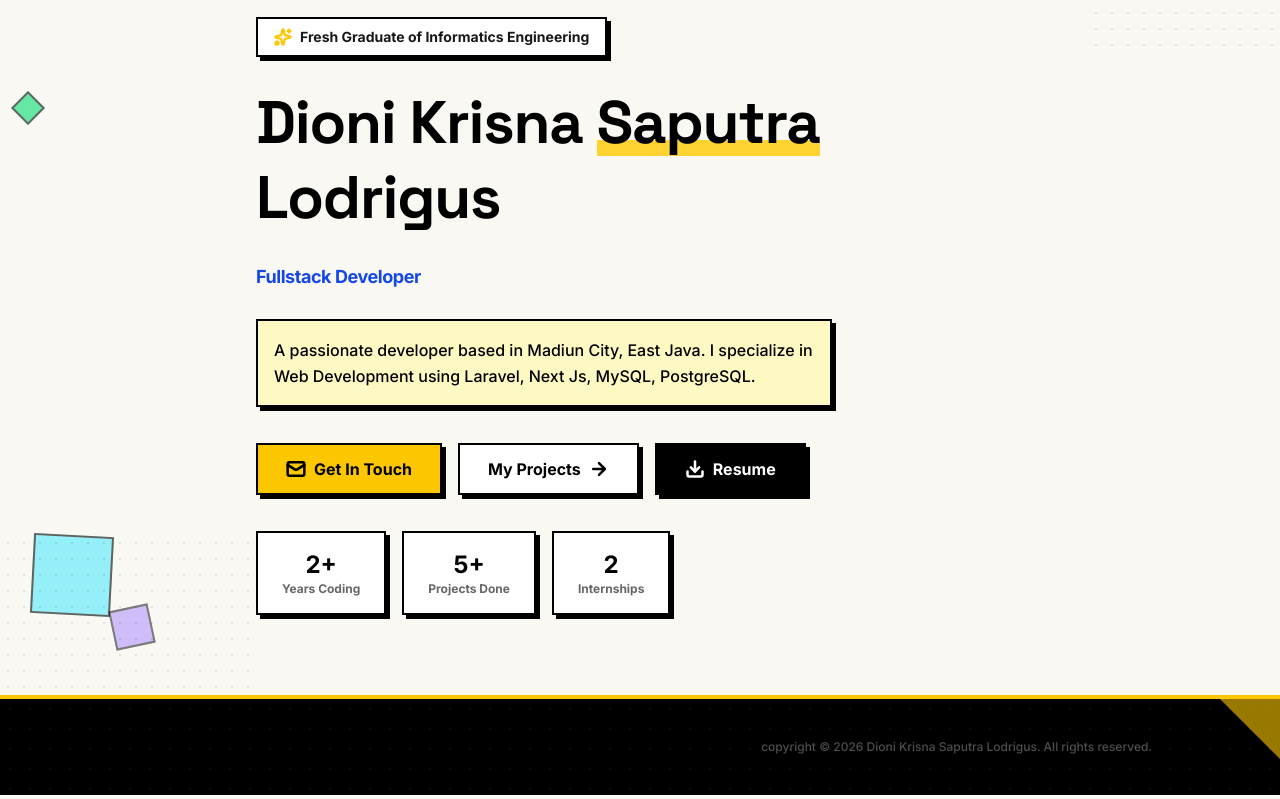
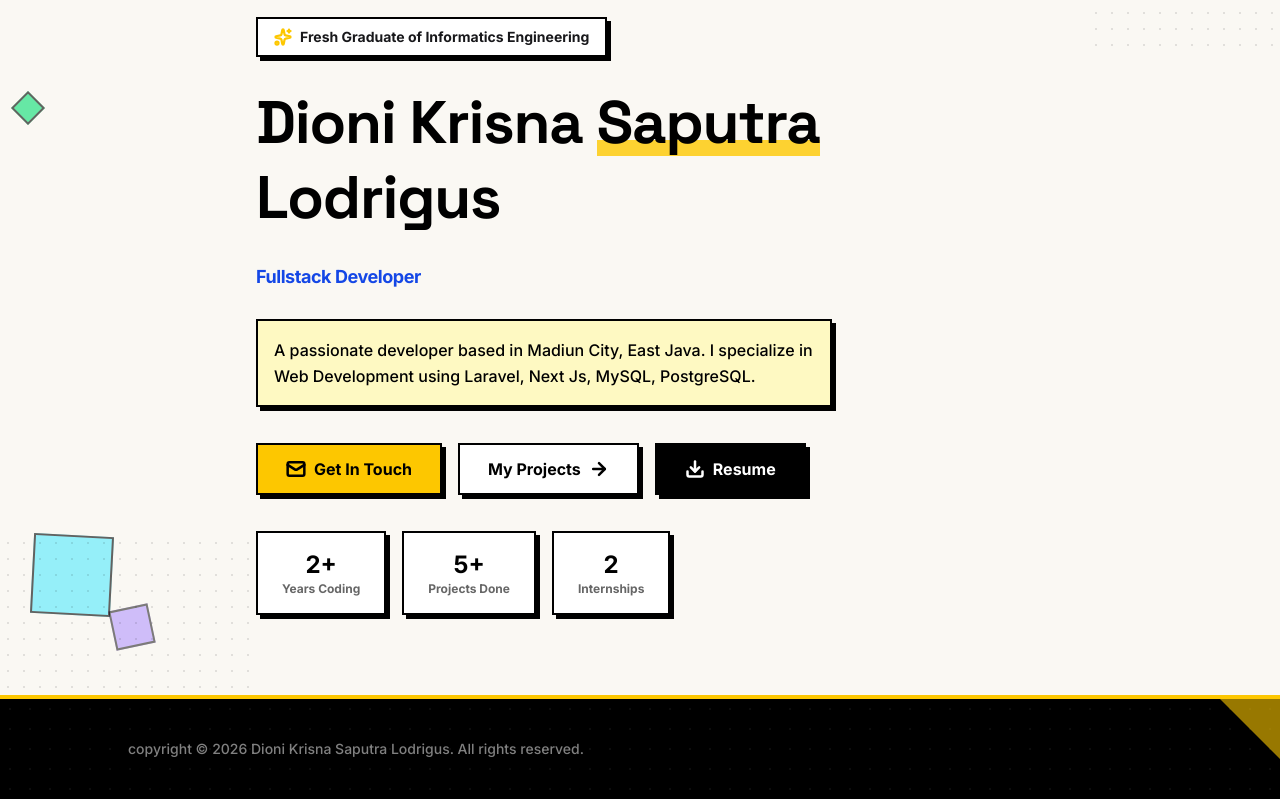
Before and after one commit to dioniks12/portofolio-web, a Next.js app: page / in a window 1280 px wide. Shown: the part 275-1074 px from the top of the page. Built offline with nearby package versions, Linux system fonts and the light colour scheme.

Commit message:
update footer

```diff
--- a/components/Footer.tsx
+++ b/components/Footer.tsx
@@ -18,12 +18,13 @@ const Footer = () => {
 
       <div className="max-w-5xl mx-auto relative z-10 flex flex-col md:flex-row items-center justify-between gap-4">
         {/* Copyright */}
-        <p className="text-white/50 font-medium text-sm text-center"></p>
+        <p className="text-white/50 font-medium text-sm text-center">
+          copyright &copy; {currentYear} Dioni Krisna Saputra Lodrigus. All rights reserved.
+        </p>
 
         {/* Tech stack credit */}
         <p className="text-white/30 text-xs font-medium text-center md:text-right">
-          copyright &copy; {currentYear} Dioni Krisna Saputra Lodrigus. All
-          rights reserved.
+
         </p>
       </div>
     </footer>
```
